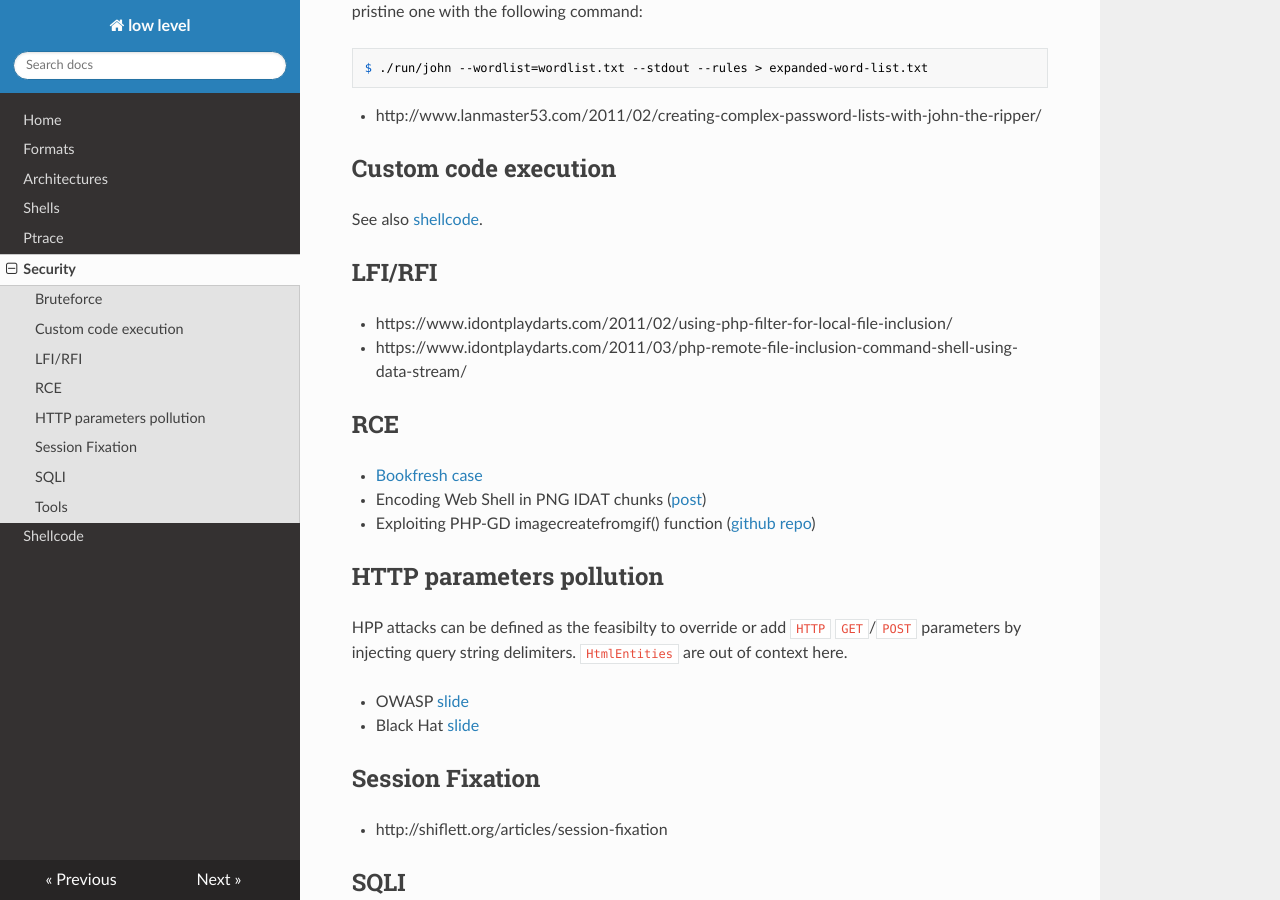
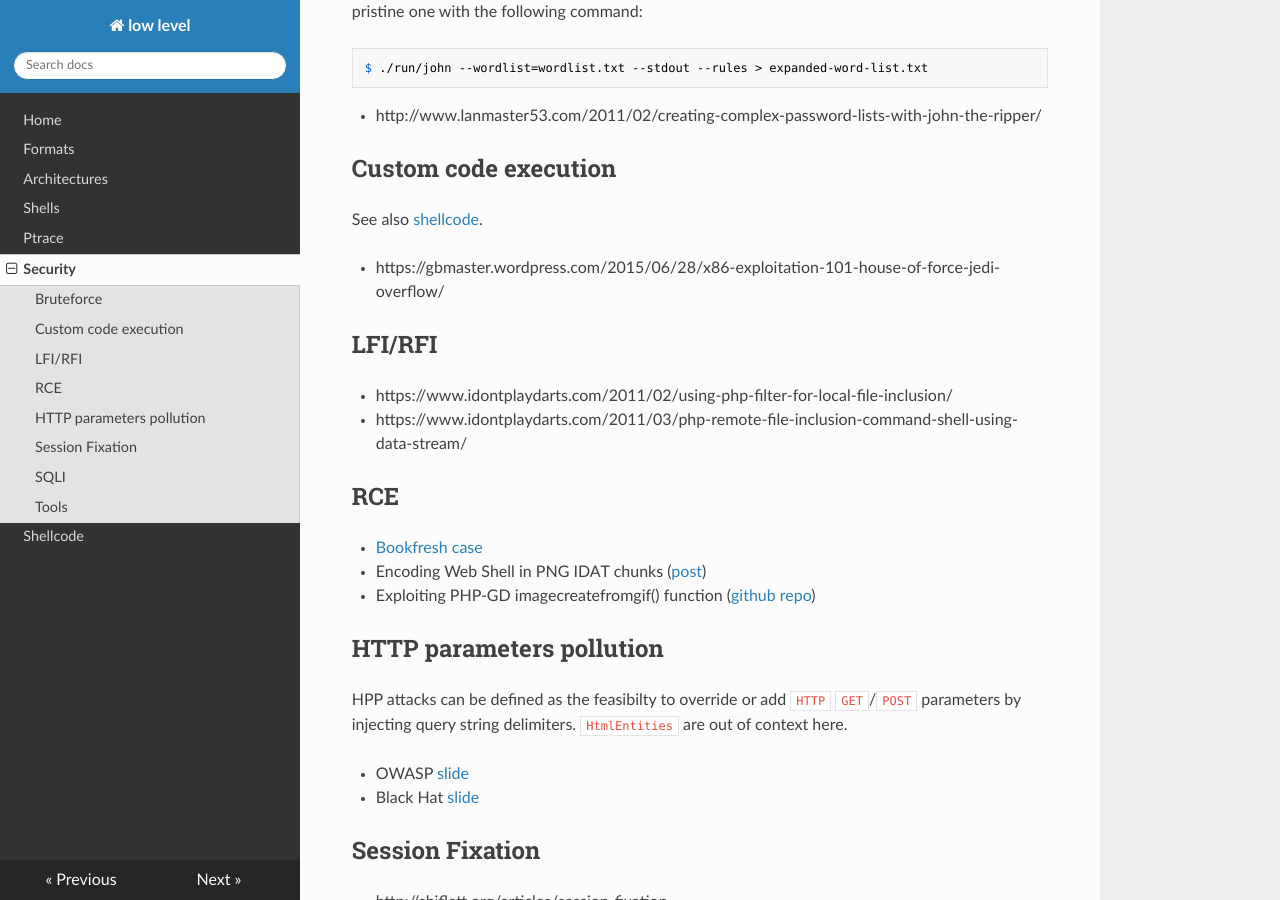
Before and after one commit to gipi/low-level, an MkDocs documentation site: the page built from docs/security.md, in a window 1280 px wide and 900 px high, scrolled down 360 px. Built offline with MkDocs 1.6.1, drawn with Linux system fonts in a browser that asks for light colours; nearby versions of some CDN libraries; old or Windows-style settings are respelled for this version of MkDocs; some of the changed lines change nothing that is shown.

Commit message:
Add link.

```diff
--- a/docs/security.md
+++ b/docs/security.md
@@ -17,6 +17,8 @@ list of word starting from a pristine one with the following command:
 ## Custom code execution
 
 See also [shellcode](/shellcode/).
+
+ - https://gbmaster.wordpress.com/2015/06/28/x86-exploitation-101-house-of-force-jedi-overflow/
 
 ## LFI/RFI
 
```
